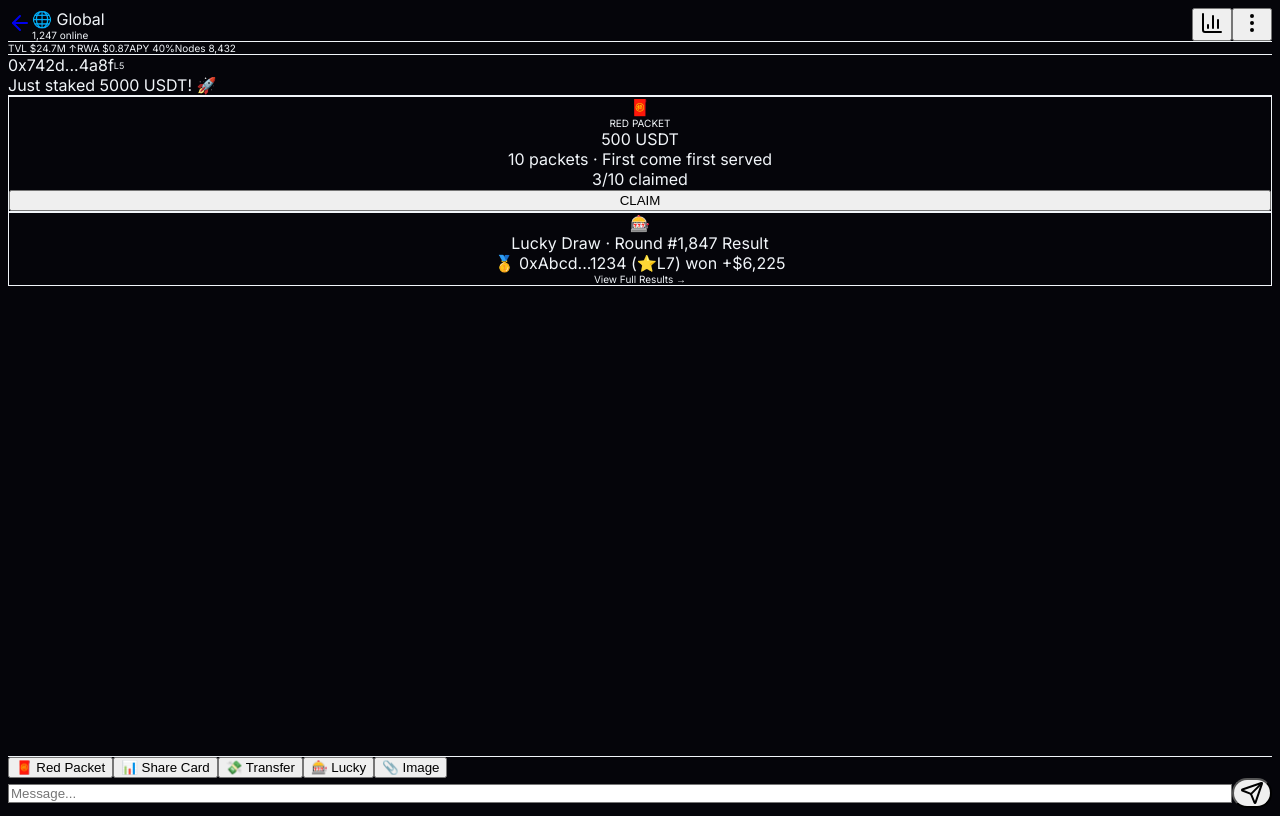
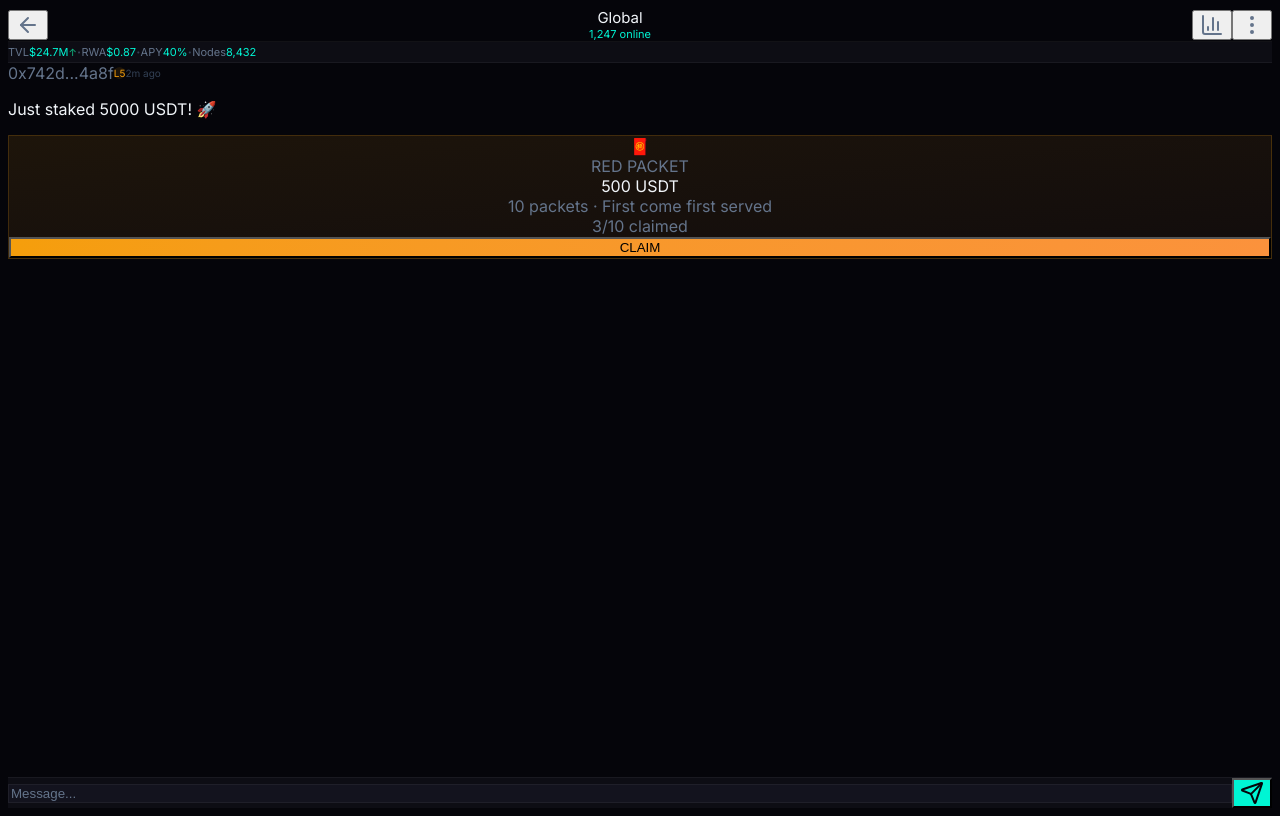
Before and after one commit to wx6668888/rwa-defi-chat, a Next.js app: page /chat in a window 1280 px wide. Built offline with nearby package versions, Linux system fonts and the light colour scheme.

Commit message:
Refine chat room following example code standard

```diff
--- a/app/chat/page.tsx
+++ b/app/chat/page.tsx
@@ -1,92 +1,101 @@
 "use client";
 
+import { useState } from "react";
 import { ArrowLeft, BarChart3, MoreVertical, Send } from "lucide-react";
 import Link from "next/link";
 
 export default function ChatPage() {
+  const [message, setMessage] = useState("");
+
   return (
-    <div className="min-h-screen bg-void-black flex flex-col">
-      {/* Header */}
-      <div className="sticky top-0 z-10 bg-surface-1/80 backdrop-blur-xl border-b border-border-subtle">
-        <div className="flex items-center justify-between px-4 py-3">
-          <div className="flex items-center gap-3">
-            <Link href="/channels"><ArrowLeft className="w-5 h-5 text-text-secondary" /></Link>
-            <div>
-              <div className="font-display text-sm font-bold text-text-primary">🌐 Global</div>
-              <div className="flex items-center gap-1.5 text-[10px] text-text-secondary">
-                <div className="w-1.5 h-1.5 rounded-full bg-plasma-cyan animate-pulse" />
-                <span>1,247 online</span>
-              </div>
-            </div>
-          </div>
-          <div className="flex items-center gap-2">
-            <button><BarChart3 className="w-5 h-5 text-text-secondary" /></button>
-            <button><MoreVertical className="w-5 h-5 text-text-secondary" /></button>
+    <div className="flex h-screen flex-col bg-[#05050a]">
+      {/* Top Bar */}
+      <div className="flex h-12 items-center justify-between border-b border-[rgba(255,255,255,0.05)] px-4">
+        <Link href="/channels">
+          <button className="flex h-10 w-10 items-center justify-center text-[#64748b]">
+            <ArrowLeft className="h-5 w-5" />
+          </button>
+        </Link>
+        <div className="flex flex-col items-center">
+          <span className="font-display text-[15px] font-bold text-[#f1f5f9]">Global</span>
+          <div className="flex items-center gap-1.5">
+            <span className="relative flex h-1.5 w-1.5">
+              <span className="absolute inline-flex h-full w-full animate-ping rounded-full bg-[#00f5d4] opacity-75" />
+              <span className="relative inline-flex h-1.5 w-1.5 rounded-full bg-[#00f5d4]" />
+            </span>
+            <span className="text-[11px] text-[#00f5d4]">1,247 online</span>
           </div>
         </div>
+        <div className="flex items-center gap-1">
+          <button className="flex h-10 w-10 items-center justify-center text-[#64748b]">
+            <BarChart3 className="h-5 w-5" />
+          </button>
+          <button className="flex h-10 w-10 items-center justify-center text-[#64748b]">
+            <MoreVertical className="h-5 w-5" />
+          </button>
+        </div>
+      </div>
 
-        {/* Data Bar */}
-        <div className="overflow-x-auto scrollbar-hide px-4 py-2 border-t border-border-subtle">
-          <div className="flex gap-4 text-[10px] whitespace-nowrap">
-            <span className="text-text-secondary">TVL <span className="font-mono text-plasma-cyan font-bold">$24.7M</span> ↑</span>
-            <span className="text-text-secondary">RWA <span className="font-mono text-void-purple font-bold">$0.87</span></span>
-            <span className="text-text-secondary">APY <span className="font-mono text-success font-bold">40%</span></span>
-            <span className="text-text-secondary">Nodes <span className="font-mono text-text-primary font-bold">8,432</span></span>
-          </div>
+      {/* Live Stats Strip */}
+      <div className="flex h-8 items-center gap-3 overflow-x-auto border-b border-[rgba(255,255,255,0.05)] bg-[#0d0d14] px-4 scrollbar-hide">
+        <div className="flex shrink-0 items-center gap-1">
+          <span className="font-mono text-[11px] text-[#64748b]">TVL</span>
+          <span className="font-mono text-[11px] text-[#00f5d4]">$24.7M</span>
+          <span className="text-[10px] text-[#10b981]">↑</span>
+        </div>
+        <span className="text-[#334155]">·</span>
+        <div className="flex shrink-0 items-center gap-1">
+          <span className="font-mono text-[11px] text-[#64748b]">RWA</span>
+          <span className="font-mono text-[11px] text-[#00f5d4]">$0.87</span>
+        </div>
+        <span className="text-[#334155]">·</span>
+        <div className="flex shrink-0 items-center gap-1">
+          <span className="font-mono text-[11px] text-[#64748b]">APY</span>
+          <span className="font-mono text-[11px] text-[#00f5d4]">40%</span>
+        </div>
+        <span className="text-[#334155]">·</span>
+        <div className="flex shrink-0 items-center gap-1">
+          <span className="font-mono text-[11px] text-[#64748b]">Nodes</span>
+          <span className="font-mono text-[11px] text-[#00f5d4]">8,432</span>
         </div>
       </div>
 
       {/* Messages */}
-      <div className="flex-1 overflow-y-auto px-4 py-4 space-y-3">
+      <div className="flex-1 overflow-y-auto p-4 space-y-4">
         {/* User Message */}
-        <div className="flex gap-3 border-b border-border-subtle pb-3">
-          <div className="w-8 h-8 rounded-full bg-gradient-to-br from-plasma-cyan to-void-purple flex-shrink-0" />
-          <div className="flex-1 min-w-0">
-            <div className="flex items-center gap-2 mb-1">
-              <span className="font-mono text-xs text-text-secondary">0x742d...4a8f</span>
-              <span className="text-[9px] text-plasma-cyan">L5</span>
+        <div className="flex gap-3">
+          <div className="h-8 w-8 shrink-0 rounded-full bg-gradient-to-br from-[#00f5d4] to-[#8b5cf6]" />
+          <div className="min-w-0 flex-1">
+            <div className="mb-1 flex items-center gap-2">
+              <span className="font-mono text-xs text-[#64748b]">0x742d...4a8f</span>
+              <span className="rounded-full bg-[#f59e0b]/10 px-1.5 py-0.5 font-mono text-[10px] font-bold text-[#f59e0b]">L5</span>
+              <span className="font-mono text-[10px] text-[#334155]">2m ago</span>
             </div>
-            <div className="text-sm text-text-primary">Just staked 5000 USDT! 🚀</div>
+            <p className="text-sm text-[#f1f5f9]">Just staked 5000 USDT! 🚀</p>
           </div>
         </div>
 
         {/* Red Packet */}
-        <div className="bg-gradient-to-br from-danger/20 to-warning/20 border border-danger/30 rounded-xl p-5 text-center">
-          <div className="text-2xl mb-2">🧧</div>
-          <div className="text-[10px] text-text-secondary uppercase tracking-wider mb-1">RED PACKET</div>
-          <div className="font-mono text-3xl font-bold text-text-primary mb-2">500 USDT</div>
-          <div className="text-xs text-text-secondary mb-3">10 packets · First come first served</div>
-          <div className="h-1.5 bg-surface-2 rounded-full mb-3 overflow-hidden">
-            <div className="h-full bg-danger rounded-full" style={{ width: "30%" }} />
+        <div className="mx-auto max-w-sm rounded-2xl border border-[rgba(245,158,11,0.2)] bg-gradient-to-br from-[#f59e0b]/10 to-[#fb923c]/5 p-6 text-center">
+          <div className="mb-3 text-3xl">🧧</div>
+          <div className="mb-1 font-display text-xs font-bold uppercase tracking-wider text-[#64748b]">RED PACKET</div>
+          <div className="mb-2 font-mono text-3xl font-bold text-[#f1f5f9]">500 USDT</div>
+          <div className="mb-3 text-xs text-[#64748b]">10 packets · First come first served</div>
+          <div className="mb-3 h-1.5 overflow-hidden rounded-full bg-[#13131e]">
+            <div className="h-full w-[30%] rounded-full bg-[#f59e0b]" />
           </div>
-          <div className="text-xs text-text-secondary mb-3">3/10 claimed</div>
-          <button className="w-full bg-danger text-white font-bold py-2.5 rounded-lg">CLAIM</button>
-        </div>
-
-        {/* System Bot */}
-        <div className="bg-surface-1 border border-border-subtle rounded-xl p-5 text-center">
-          <div className="text-xl mb-2">🎰</div>
-          <div className="text-xs font-bold text-text-primary mb-2">Lucky Draw · Round #1,847 Result</div>
-          <div className="text-sm text-text-secondary mb-3">
-            🥇 <span className="font-mono">0xAbcd...1234</span> <span className="text-plasma-cyan">(⭐L7)</span> won <span className="text-success font-bold">+$6,225</span>
-          </div>
-          <div className="text-[10px] text-plasma-cyan">View Full Results →</div>
+          <div className="mb-4 text-xs text-[#64748b]">3/10 claimed</div>
+          <button className="w-full rounded-xl bg-gradient-to-r from-[#f59e0b] to-[#fb923c] py-3 font-bold text-white">CLAIM</button>
         </div>
       </div>
 
-      {/* Input */}
-      <div className="sticky bottom-0 bg-surface-1 border-t border-border-subtle p-4">
-        <div className="flex gap-3 mb-3 overflow-x-auto scrollbar-hide">
-          {["🧧 Red Packet", "📊 Share Card", "💸 Transfer", "🎰 Lucky", "📎 Image"].map((btn) => (
-            <button key={btn} className="px-3 py-1.5 bg-surface-2 text-xs text-text-secondary rounded-lg whitespace-nowrap">
-              {btn}
-            </button>
-          ))}
-        </div>
+      {/* Input Bar */}
+      <div className="border-t border-[rgba(255,255,255,0.05)] bg-[#0d0d14] p-4">
         <div className="flex items-center gap-3">
-          <input type="text" placeholder="Message..." className="flex-1 bg-surface-2 border border-border-subtle rounded-lg px-4 py-2.5 text-sm text-text-primary" />
-          <button className="w-10 h-10 bg-plasma-cyan rounded-full flex items-center justify-center">
-            <Send className="w-4 h-4 text-void-black" />
+          <input type="text" value={message} onChange={(e) => setMessage(e.target.value)} placeholder="Message..."
+            className="flex-1 rounded-xl border border-[rgba(255,255,255,0.05)] bg-[#13131e] px-4 py-3 text-sm text-[#f1f5f9] placeholder:text-[#64748b] focus:border-[#00f5d4]/30 focus:outline-none" />
+          <button className="flex h-11 w-11 shrink-0 items-center justify-center rounded-xl bg-[#00f5d4]">
+            <Send className="h-5 w-5 text-[#05050a]" />
           </button>
         </div>
       </div>
```
